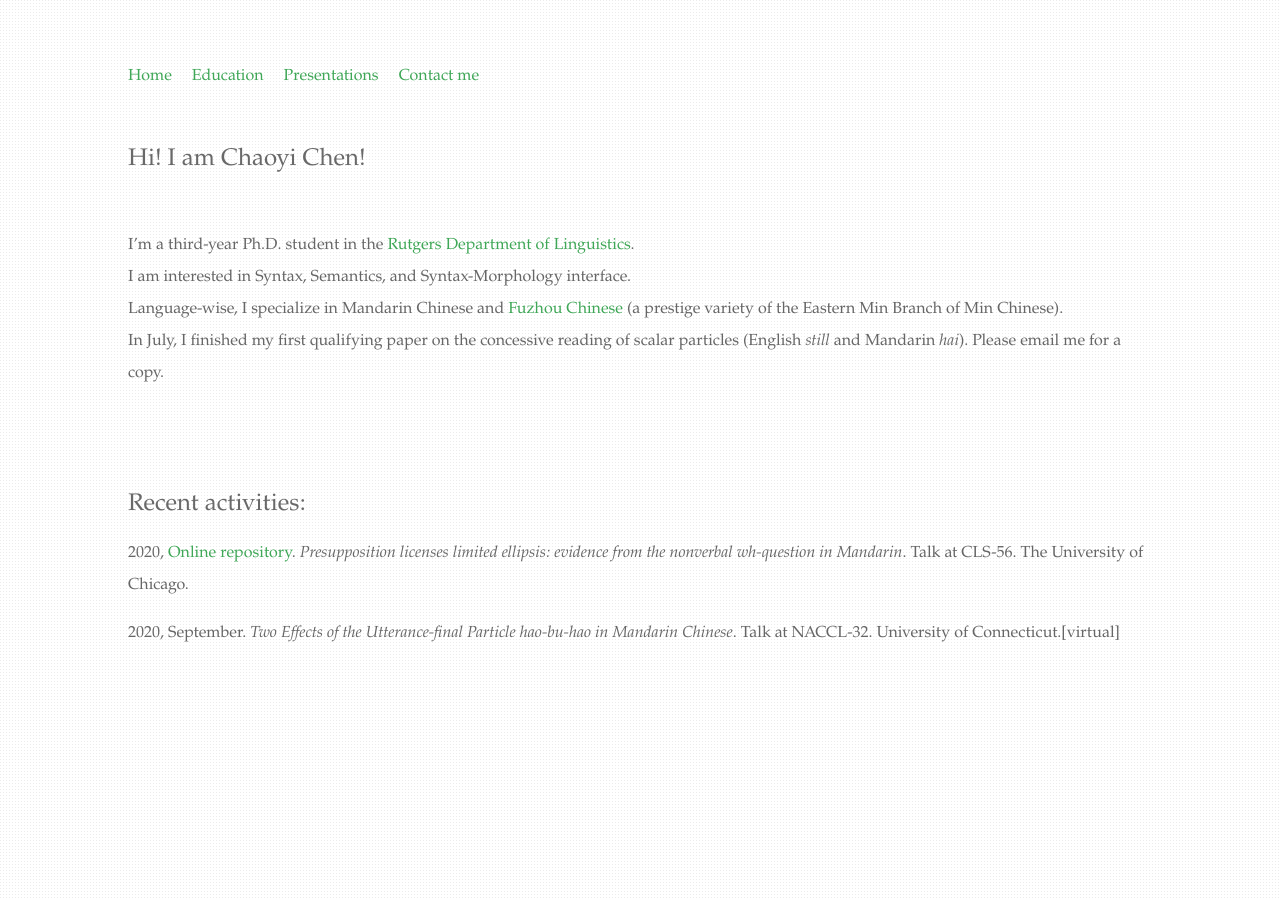
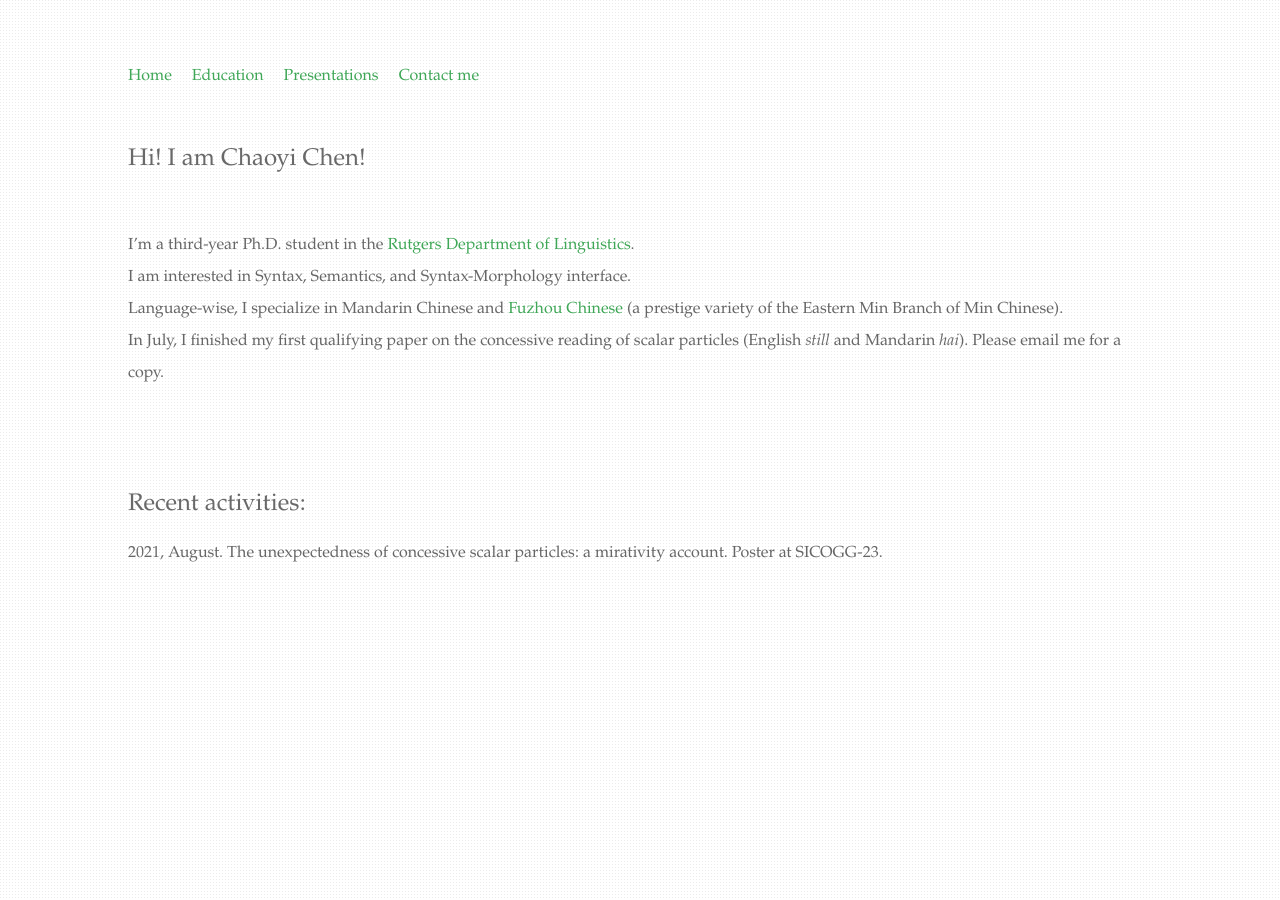
Before and after one commit to chaoyichen71/chaoyichen71.github.io, a Jekyll site: the page built from index.html, in a window 1280 px wide. Built offline with Jekyll 4.4.1, drawn with Linux system fonts in a browser that asks for light colours.

Commit message:
Update index.html

```diff
--- a/index.html
+++ b/index.html
@@ -14,6 +14,5 @@
 		</br>
 		<div class="blurb">
 			<h2>Recent activities:</h2>
-			<p>2020, <a href="http://chicagolinguisticsociety.org/public/CLS56-Program_Sep29_v2.pdf">Online repository</a>. <i>Presupposition licenses limited ellipsis: evidence from the nonverbal wh-question in Mandarin</i>. Talk at CLS-56. The University of Chicago.</p>
-			<p>2020, September. <i>Two Effects of the Utterance-final Particle hao-bu-hao in Mandarin Chinese</i>. Talk at NACCL-32. University of Connecticut.[virtual]</p>
+			<p>2021, August. The unexpectedness of concessive scalar particles: a mirativity account. Poster at SICOGG-23. </p>
 </div>
```
